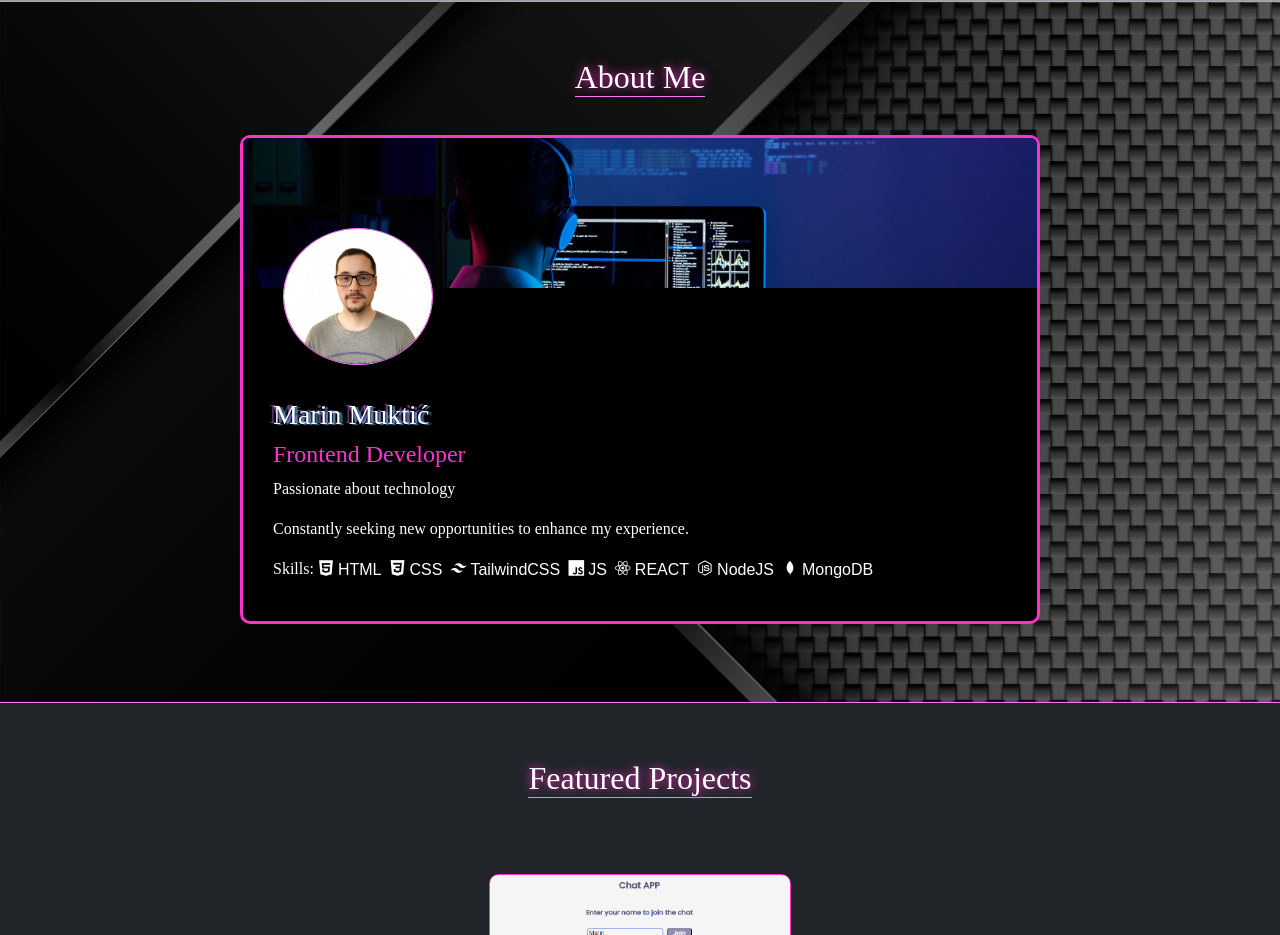
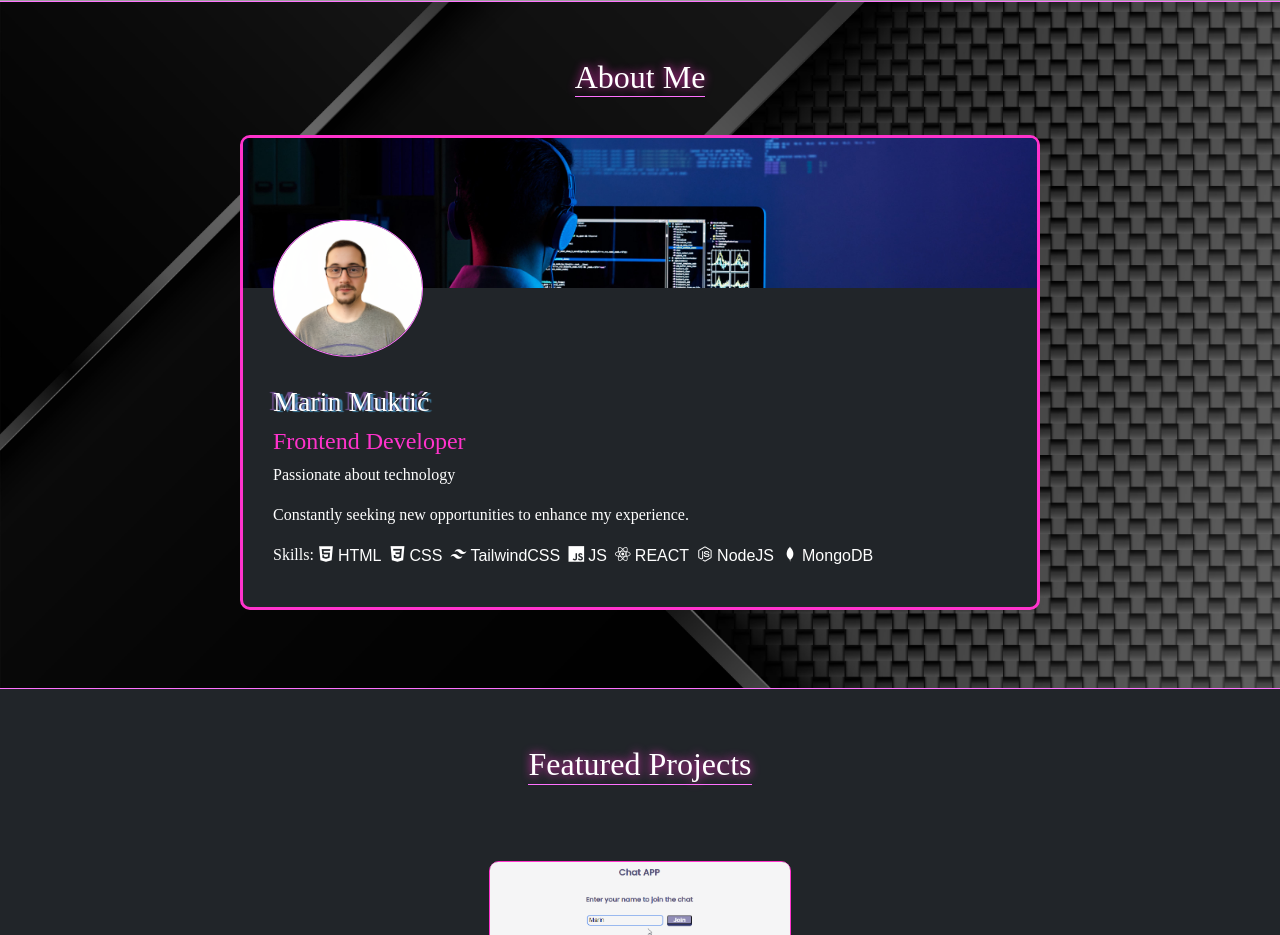
Before and after one commit to Marin303/react_portfolio_website, a React (Create React App) app: page / in a window 1280 px wide. Shown: the part 799-1734 px from the top of the page. Built offline with nearby package versions, Linux system fonts and the light colour scheme; grey boxes are pictures that could not be loaded; a web font is replaced by a local one.

Commit message:
page perfomance increased

```diff
--- a/src/App.css
+++ b/src/App.css
@@ -225,11 +225,6 @@ h2 {
   }
 }
 
-@media screen and (max-width:500px) {
-  .imageOfMe {
-    width: 100px;
-  }
-}
 
 .custom-border {
   border-bottom: 1px solid var(--primary-200);
@@ -241,18 +236,32 @@ h2 {
   width: 800px;
   max-width: 80%;
   margin: 30px auto;
-  background-color: black;
 }
 
-.about-wrapper .imageOfMe {
-  border: 1px solid var(--primary-200);
-  margin-top: -50%;
+ .coverImage {
+  object-fit: cover;
+  width: 100%;
+  max-height: 150px;
 }
 
-.image-wrapper {
-  width: 120px;
-  height: 150px;
-  margin-left: 5%;
+.image-container {
+  border: 1px solid var(--primary-200);
+  border-radius: 50%;
+  width: 100%;
+  max-width: 150px;
+  margin-left: 30px;
+  transform: translateY(-50%);
+}
+@media screen and (max-width: 380px) {
+  .image-container{
+    margin: auto
+  }
+}
+
+.imageOfMe {
+  width: 100%;
+  height: auto;
+  object-fit: cover;
 }
 
 .textAbout {
--- a/src/Pages/AboutMe.jsx
+++ b/src/Pages/AboutMe.jsx
@@ -2,39 +2,32 @@ import React from "react";
 import programmingImage from "../Images/programming.jpg";
 import imageOfMe from "../Images/me-img.png";
 import Skills from "../Icons/Skills";
+
 const AboutMe = () => {
   return (
     <div className="about-container text-center align-middle pb-5" id="about">
       <h2 className="text-white d-inline-block custom-border mt-3">About Me</h2>
-      <div className="about-wrapper ">
+      <div className="about-wrapper bg-dark">
         <img
           src={programmingImage}
           alt="programming"
           className="rounded-top coverImage"
-          style={{ objectFit: "cover", width: "100%", maxHeight: "150px" }}
         />
-        <div className="image-wrapper">
+        <div className="image-container">
           <img
             src={imageOfMe}
             alt="me"
             className="imageOfMe rounded-circle"
-            style={{
-              objectFit: "cover",
-              maxWidth: "150px",
-              maxHeight: "150px",
-            }}
           />
         </div>
         <div className="textAbout">
           <h3>Marin Muktić</h3>
           <h4>Frontend Developer</h4>
-
           <p>Passionate about technology</p>
           <p>Constantly seeking new opportunities to enhance my experience.</p>
-
           <div className="d-flex flex-wrap align-items-center">
             <p className="mb-0">Skills:</p>
-              <Skills/>
+            <Skills />
           </div>
         </div>
       </div>
--- a/src/Pages/FirstPage.jsx
+++ b/src/Pages/FirstPage.jsx
@@ -51,7 +51,7 @@ const FirstPage = () => {
           </li>
         </ul>
 
-        <button onClick={handleContentVisibility}>
+        <button onClick={handleContentVisibility} aria-label="openSideBar">
           {
           visibleContent ?
           (
@@ -75,7 +75,7 @@ const FirstPage = () => {
         <ContactInfo />
       </section>
       <div className="arrow position-absolute bottom-0 start-50 translate-middle">
-        <a href="#about">
+        <a href="#about" aria-label="Read more about me">
           <ArrowDownIcon />
         </a>
       </div>
```
Also changed, not shown: src/Images/me-img.png.
